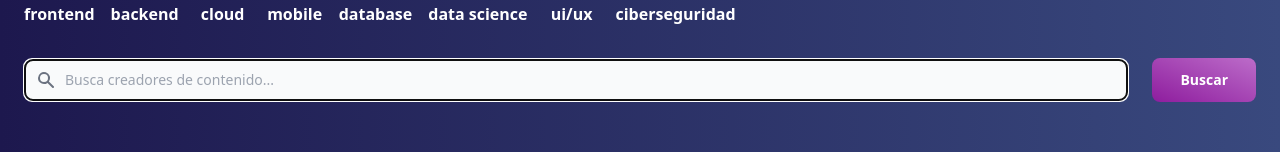
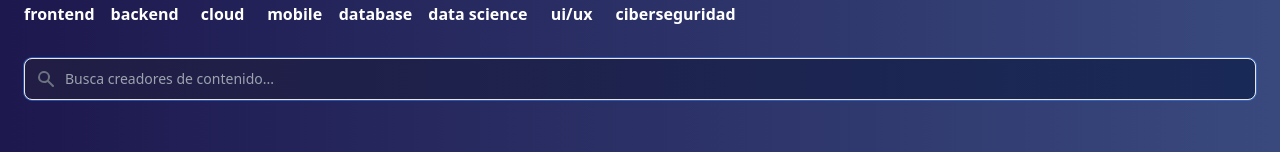
Before and after one commit to xavimondev/contentcreators, a Next.js app: page /category/backend in a window 1280 px wide. Shown: the part 194-346 px from the top of the page. Built offline with nearby package versions, Linux system fonts and the light colour scheme.

Commit message:
add better styles for input search

```diff
--- a/components/form-search.tsx
+++ b/components/form-search.tsx
@@ -1,15 +1,32 @@
+import { FormEvent, useRef } from 'react'
+
+import { CREATORS_DATA } from 'data/creators'
+
 type SearchProps = {
   nameClass?: string
 }
 
 const FormSearch = ({ nameClass }: SearchProps) => {
+  const inputRef = useRef<HTMLInputElement>(null)
+
+  const handleSubmit = (e: FormEvent) => {
+    e.preventDefault()
+    const txtValue = inputRef.current?.value.toLowerCase()
+    if (txtValue) {
+      const data = CREATORS_DATA.filter((creator) => creator.id.toLowerCase().includes(txtValue))
+      console.log(data)
+    }
+  }
   return (
-    <form className={`flex flex-col gap-5 md:flex-row md:items-center w-full ${nameClass ?? ''}`}>
+    <form
+      className={`flex flex-col gap-5 md:flex-row md:items-center w-full ${nameClass ?? ''}`}
+      onSubmit={handleSubmit}
+    >
       <div className='relative w-full'>
         <div className='flex absolute inset-y-0 left-0 items-center pl-3 pointer-events-none'>
           <svg
             aria-hidden='true'
-            className='w-5 h-5 text-gray-500 dark:text-gray-400'
+            className='w-5 h-5 text-gray-500'
             fill='currentColor'
             viewBox='0 0 20 20'
             xmlns='http://www.w3.org/2000/svg'
@@ -22,19 +39,16 @@ const FormSearch = ({ nameClass }: SearchProps) => {
           </svg>
         </div>
         <input
+          ref={inputRef}
           type='text'
           id='voice-search'
-          className='bg-gray-50 border border-gray-300 text-gray-900 text-sm rounded-lg focus:ring-blue-500 focus:border-blue-500 block w-full pl-10 p-2.5 dark:placeholder-gray-400 '
+          className='bg-gradient-to-l from-[#192957] to-[#211d45] border dark:border-gray-500 dark:text-white text-sm rounded-lg block w-full pl-10 p-2.5 dark:placeholder-gray-500 focus:outline-none focus:ring-1 dark:focus:ring-indigo-500 dark:focus:border-indigo-500'
           placeholder='Busca creadores de contenido...'
+          autoComplete='off'
+          autoCorrect='off'
           autoFocus
         />
       </div>
-      <button
-        type='submit'
-        className='bg-gradient-to-tr from-[#8e1d9e] to-[#bc6cc9] py-3 px-7 md:ml-1 text-sm font-semibold text-white bg-blue-700 rounded-lg border-none hover:bg-blue-800 focus:ring-4 focus:outline-none focus:ring-blue-300'
-      >
-        Buscar
-      </button>
     </form>
   )
 }
```
